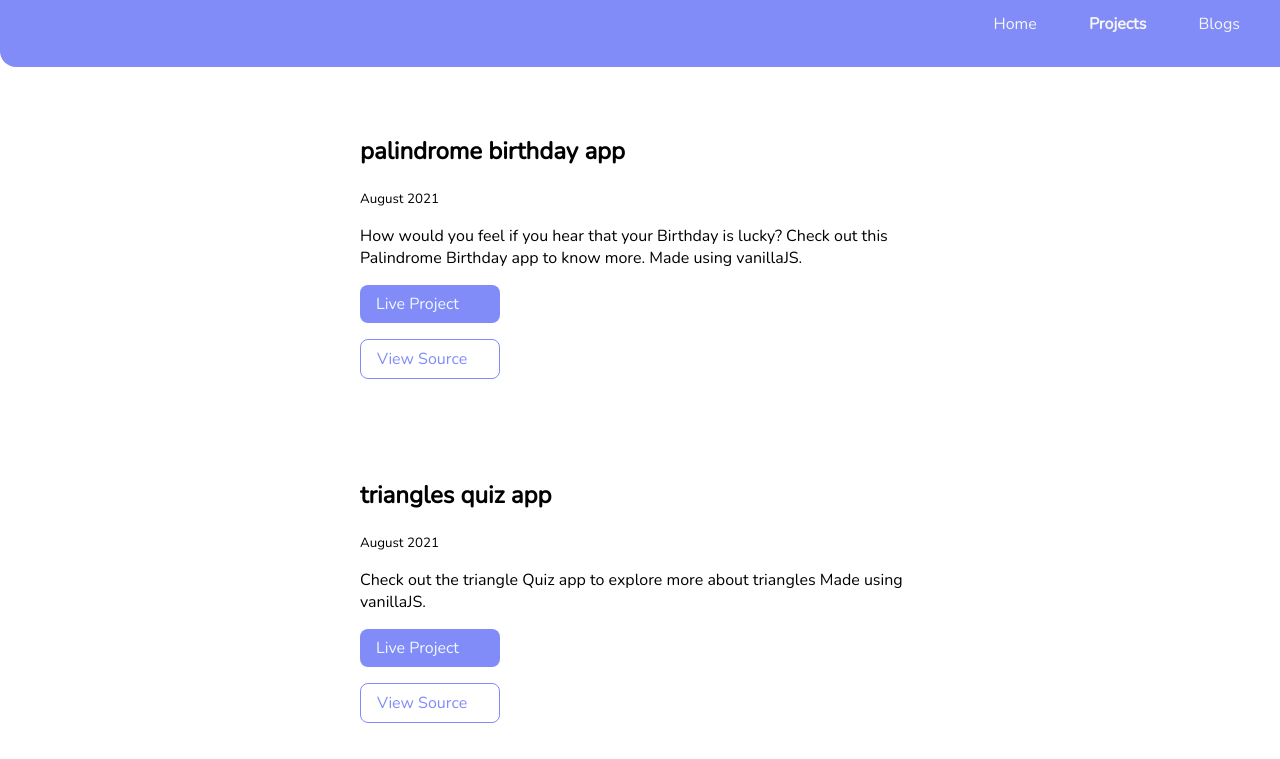
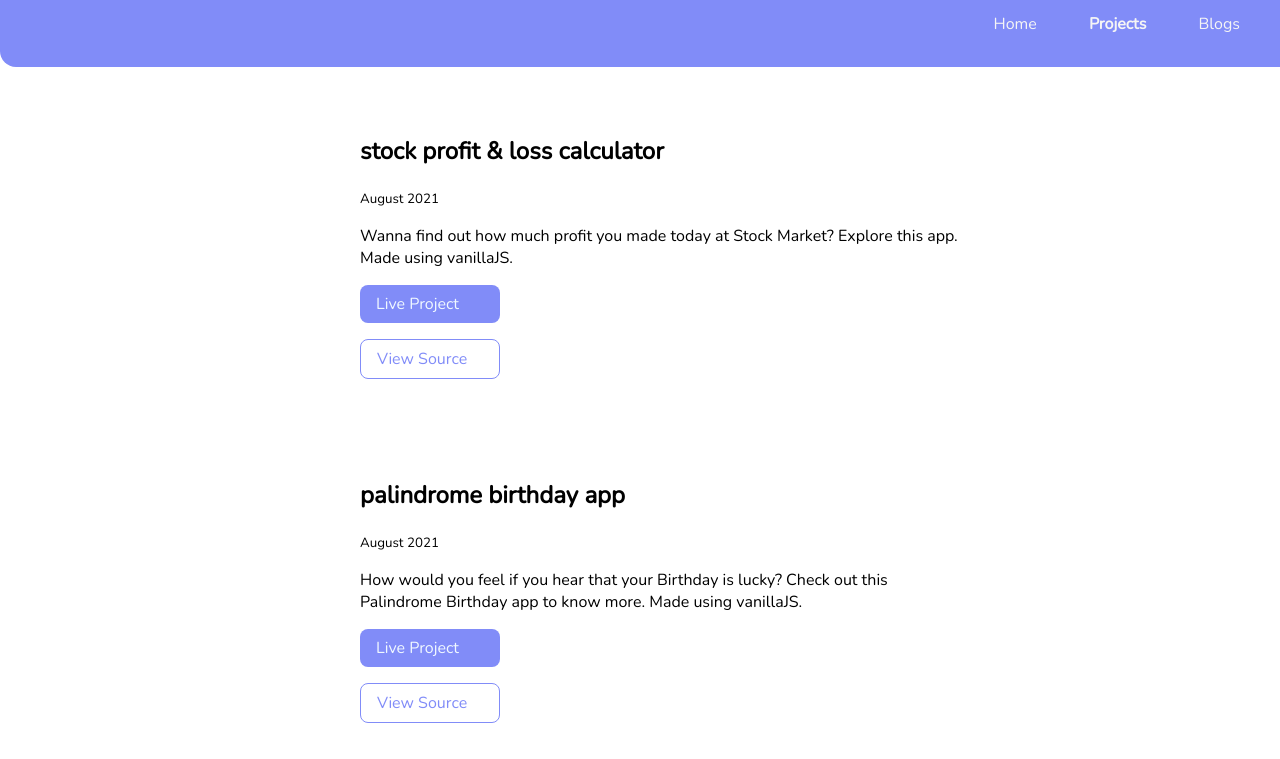
Before and after one commit to AmitJ95/neog-camp-lesson-three, a plain HTML site: page projects.html in a window 1280 px wide. Shown: the part 41-800 px from the top of the page. Drawn offline with nearby package versions, Linux system fonts and the light colour scheme.

Commit message:
feat: updated projects.html

```diff
--- a/projects.html
+++ b/projects.html
@@ -24,6 +24,16 @@
     </nav>
 
     <ul class="list-non-bullet">
+        <li>
+            <article class="showcase-list container container-center">
+                <h1>stock profit & loss calculator</h1>
+                <small>August 2021</small>
+                <p> Wanna find out how much profit you made today at
+                    Stock Market? Explore this app. Made using vanillaJS. </p>
+                <a class="link link-primary" href="https://stock-profit-loss-calculator-mk14.netlify.app/">Live Project</a>
+                <a class="link link-secondary" href="https://github.com/AmitJ95/neoG-Camp-mark14.git">View Source</a>
+            </article>
+        </li>
         <li>
             <article class="showcase-list container container-center">
                 <h1>palindrome birthday app</h1>
```
